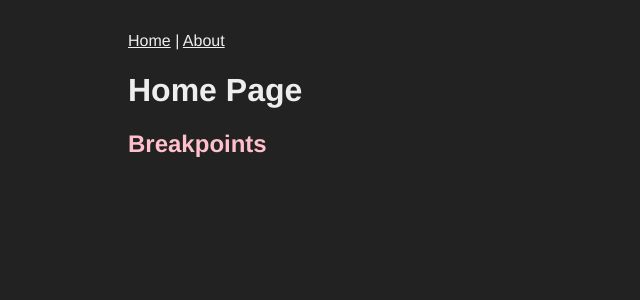
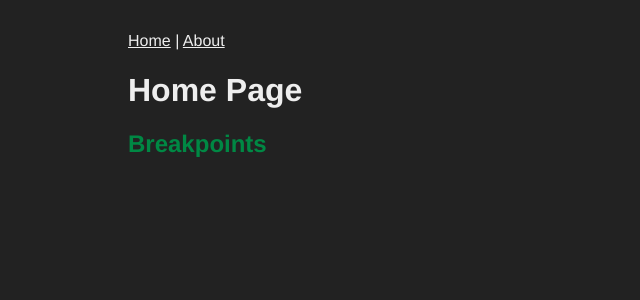
Before and after one commit to greenyc/ciaran.green, a Vue app: page / in a window 1280 px wide. Shown: the top 300 px of the page, without its empty margins (0-640 px from the left). Built offline with nearby package versions, Linux system fonts and the light colour scheme; the HTML template or start-up script is replaced by a standard one.

Commit message:
Added brand, success and error color

```diff
--- a/src/assets/styles/variables/_colors.scss
+++ b/src/assets/styles/variables/_colors.scss
@@ -1,2 +1,7 @@
 $neutral-dark: #222;
 $neutral-light: #eee;
+
+$brand: #479;
+
+$success: #084;
+$error: #D34;
--- a/src/views/Home.vue
+++ b/src/views/Home.vue
@@ -8,14 +8,14 @@ h1 {
   width: 100%;
 }
 h2 {
-  color: blue;
+  color: $brand;
 
   @include tablet {
-    color: green;
+    color: $error;
   }
 
   @include desktop {
-    color: pink;
+    color: $success;
   }
 }
 </style>
```
